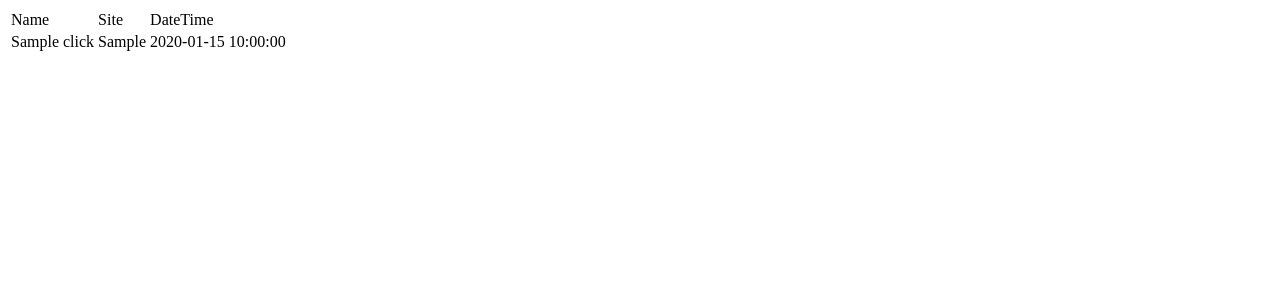
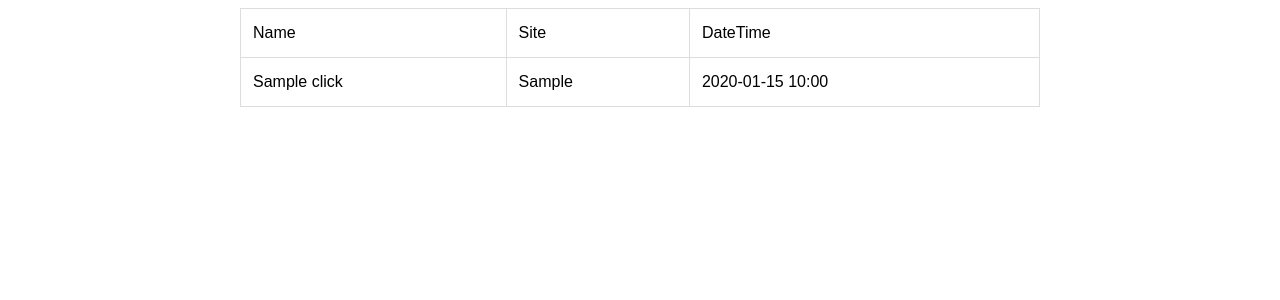
Before and after one commit to isebarn/lee, a Flask app: page / in a window 1280 px wide. Shown: the top 300 px of the page. Run offline with Flask 3, Linux system fonts and the light colour scheme; tables that the repository leaves empty hold one stand-in row (values such as "Sample post").

Commit message:
response

```diff
--- a/templates/index.html
+++ b/templates/index.html
@@ -12,7 +12,41 @@
 <tr>
 <td>{{ item.name }}</td>
 <td>{{ item.site }}</td>
-<td>{{ item.date_created }}</td>
+<td>{{ item.date_created.strftime('%Y-%m-%d %H:%M') }}</td>
 </tr>
 {% endfor %}
 </html>
+
+<style>
+    table {
+      border-collapse: collapse;
+      width: 100%;
+      max-width: 800px;
+      margin: 0 auto;
+      background-color: #fff;
+      font-family: Arial, sans-serif;
+      font-size: 16px;
+      line-height: 1.5;
+    }
+
+    th, td {
+      text-align: left;
+      padding: 12px;
+      border: 1px solid #ddd;
+    }
+
+    th {
+      background-color: #f2f2f2;
+      font-weight: bold;
+    }
+
+    @media only screen and (max-width: 767px) {
+      table {
+        font-size: 14px;
+      }
+
+      th, td {
+        padding: 8px;
+      }
+    }
+    </style>
```
